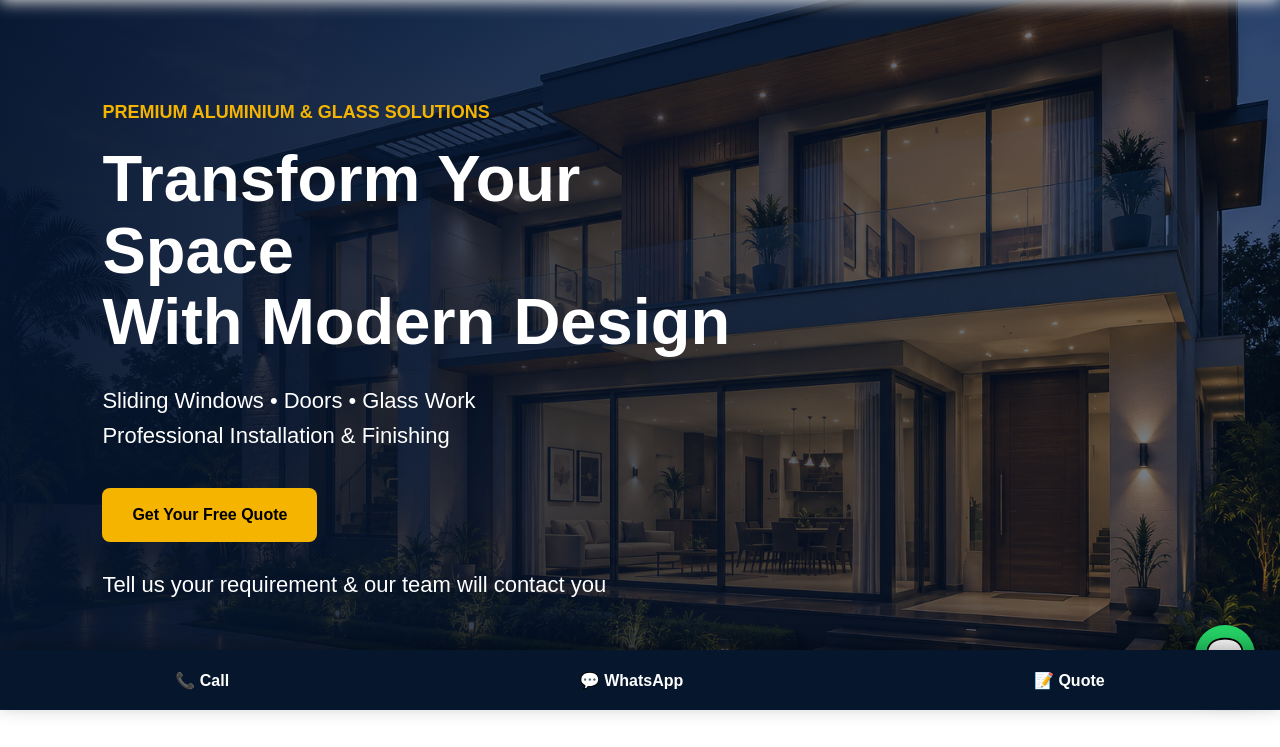
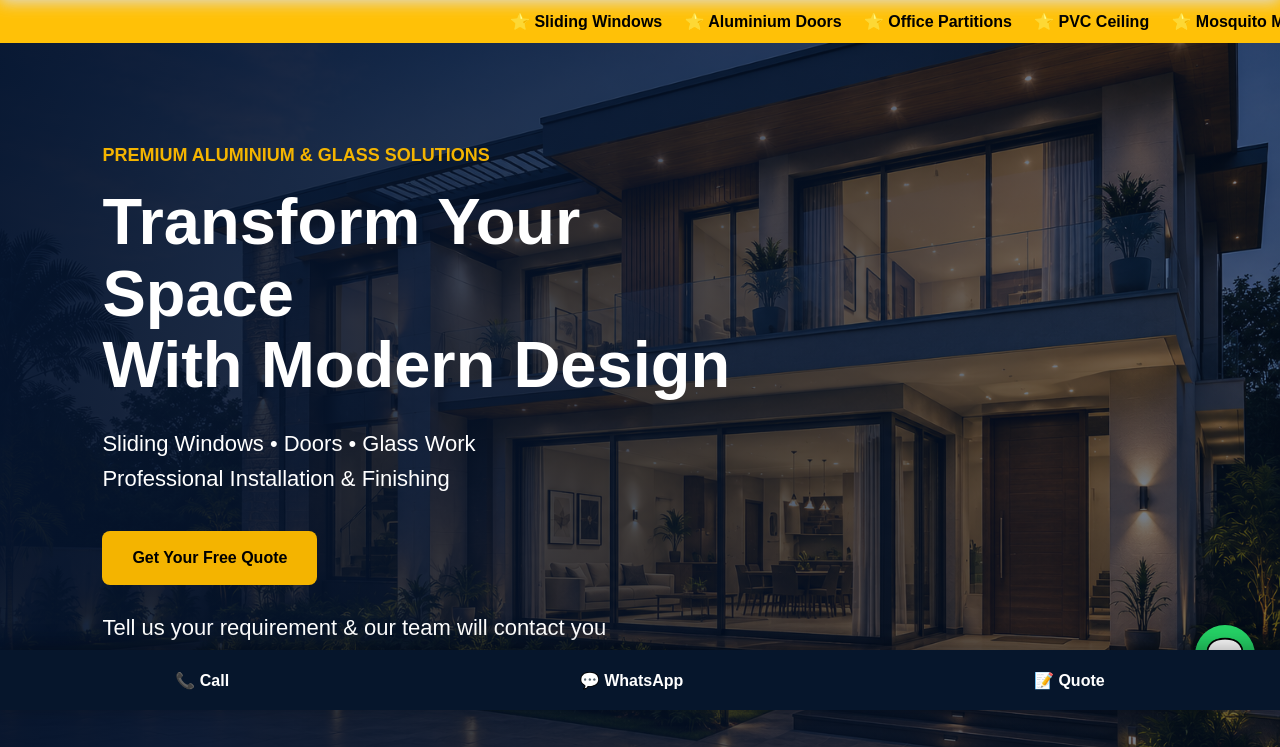
Before and after one commit to amitmac001-ui/ASTRA_BUILDTECH, a Django app: page / in a window 1280 px wide. Shown: the part 90-837 px from the top of the page. Run offline with Django 5.2, Linux system fonts and the light colour scheme.

Commit message:
Add announcement bar

```diff
--- a/templates/index.html
+++ b/templates/index.html
@@ -466,6 +466,35 @@
 line-height:1.5;
 }
 
+/* Announcement Bar */
+
+.announcement-bar{
+    width:100%;
+    background:#FFC107;
+    color:#000;
+    overflow:hidden;
+    white-space:nowrap;
+    padding:12px 0;
+    font-weight:bold;
+    font-size:16px;
+}
+
+.announcement-track{
+    display:inline-block;
+    white-space:nowrap;
+    padding-left:100%;
+    animation:marquee 18s linear infinite;
+}
+
+@keyframes marquee{
+    0%{
+        transform:translateX(0);
+    }
+    100%{
+        transform:translateX(-100%);
+    }
+}
+
 </style>
 
 </head>
@@ -514,6 +543,23 @@
 
 <!-- HERO -->
 
+<!-- Announcement Bar -->
+
+<div class="announcement-bar">
+    <div class="announcement-track">
+
+        ⭐ Sliding Windows &nbsp;&nbsp;&nbsp;
+
+        ⭐ Aluminium Doors &nbsp;&nbsp;&nbsp;
+
+        ⭐ Office Partitions &nbsp;&nbsp;&nbsp;
+
+        ⭐ PVC Ceiling &nbsp;&nbsp;&nbsp;
+
+        ⭐ Mosquito Mesh &nbsp;&nbsp;&nbsp;
+
+    </div>
+</div>
 
 <section class="hero" id="home">
 
```
